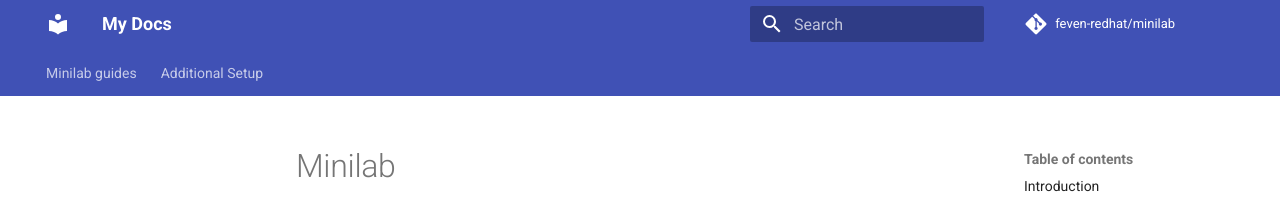
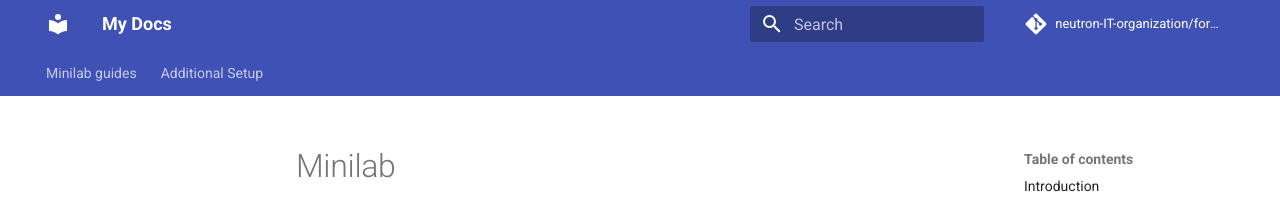
Before and after one commit to neutron-IT-organization/formation-openshift, an MkDocs documentation site: the page built from content/index.md, in a window 1280 px wide. Shown: the top 205 px of the page. Built offline with MkDocs 1.6.1 and Material for MkDocs 9.7.7, drawn with Linux system fonts in a browser that asks for light colours; comment, search, counter and statistics services are not loaded.

Commit message:
update repo

```diff
--- a/mkdocs.yml
+++ b/mkdocs.yml
@@ -6,8 +6,8 @@ theme:
   - navigation.indexes
 plugins:
 - search
-repo_url: https://github.com/feven-redhat/minilab
-repo_name: feven-redhat/minilab
+repo_url: https://github.com/neutron-IT-organization/formation-openshift
+repo_name: neutron-IT-organization/formation-openshift
 docs_dir: content
 markdown_extensions:
 - toc:
```
